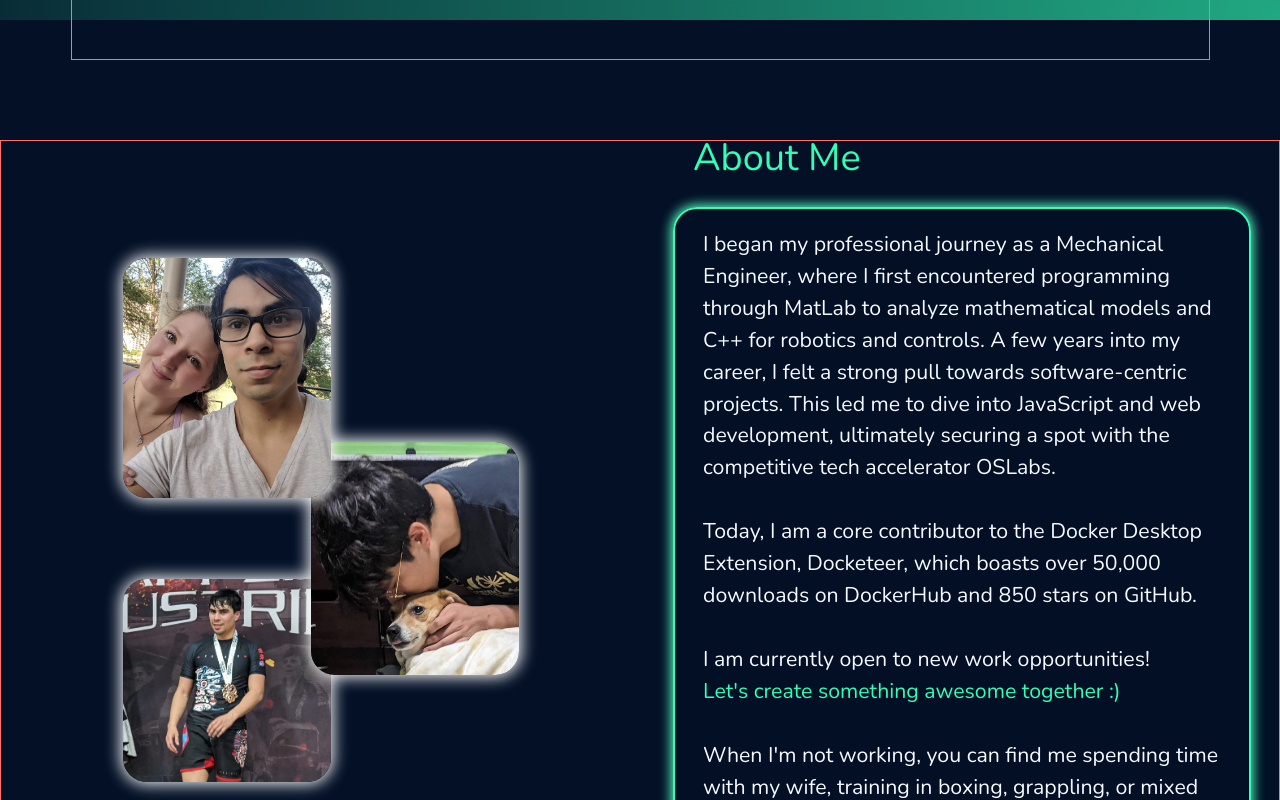
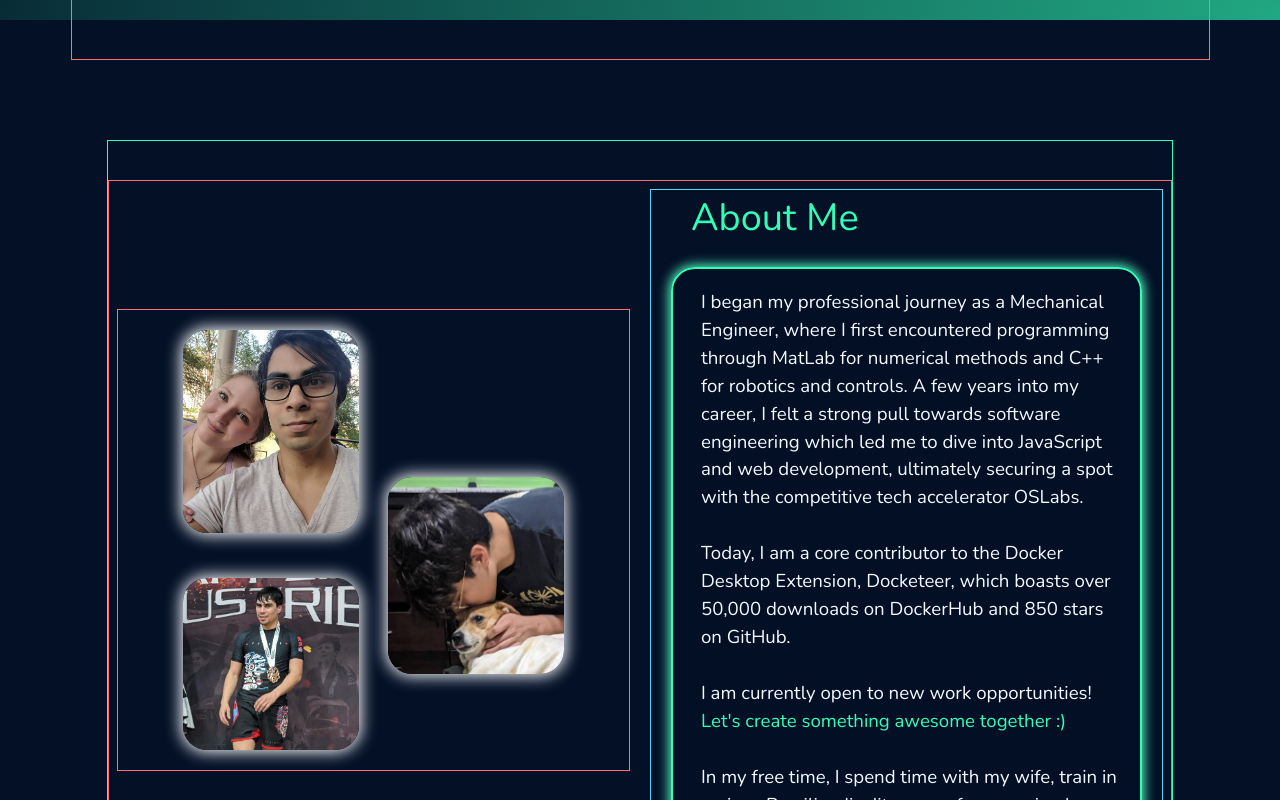
Before and after one commit to Cris-Morales/Cris-Morales-Portfolio-Website, a Next.js app: page / in a window 1280 px wide. Shown: the part 780-1580 px from the top of the page. Built offline with nearby package versions, Linux system fonts and the light colour scheme; no server answers.

Commit message:
commiting some About Me section layout changes, before branching and creating a completely different layout.

```diff
--- a/app/globals.css
+++ b/app/globals.css
@@ -149,11 +149,11 @@ a[class*="active"] .navLine {
 
 
 .aboutLeft {
-  left: 15%;
+  left: 20%;
 }
 
 .aboutRight {
-  right: 15%;
+  right: 20%;
 }
 
 .success {
--- a/app/ui/about/AboutMe.tsx
+++ b/app/ui/about/AboutMe.tsx
@@ -3,14 +3,16 @@ import Image from "next/image"
 export default function AboutMe() {
 
     return (
-        <section id='about' className="max-h-fit min-h-screen flex flex-col items-center justify-center md:scroll-m-14 mb-20 mt-10 border border-error w-full">
-            <article className="flex flex-col items-center justify-center lg:flex-row-reverse lg:items-start w-full 2xl:w-2/3 p-2 -mt-10">
-                <div className="lg:w-about-content">
+        <section id='about' className=" min-h-screen flex flex-col items-center justify-center md:scroll-m-14 mb-20 mt-10 xl:w-10/12 2xl:w-10/12 w-full lg:w-10/12 border border-primary">
+            {/* xl:w-10/12 2xl:w-full */}
+            <article className="flex flex-col items-center justify-center lg:flex-row-reverse lg:items-start w-full 2xl:w-full p-2 border border-error">
+                {/* -mt-10 */}
+                <div className="lg:w-1/2 border border-accent ">
                     <h3 className='text-primary text-3xl ml-10'>
                         About Me
                     </h3>
-                    <p className="text-xl border-2 border-primary rounded-3xl pl-7 pr-5 py-5 m-5 bg-background bg-opacity-35 boxGlow text-white-text">
-                        I began my professional journey as a Mechanical Engineer, where I first encountered programming through MatLab to analyze mathematical models and C++ for robotics and controls. A few years into my career, I felt a strong pull towards software-centric projects. This led me to dive into JavaScript and web development, ultimately securing a spot with the competitive tech accelerator OSLabs.
+                    <p className="text-lg border-2 border-primary rounded-3xl pl-7 pr-5 py-5 m-5 bg-background bg-opacity-35 boxGlow text-white-text lg:max-w-about-content">
+                        I began my professional journey as a Mechanical Engineer, where I first encountered programming through MatLab for numerical methods and C++ for robotics and controls. A few years into my career, I felt a strong pull towards software engineering which led me to dive into JavaScript and web development, ultimately securing a spot with the competitive tech accelerator OSLabs.
                         <br /><br />
                         Today, I am a core contributor to the Docker Desktop Extension, Docketeer, which boasts over 50,000 downloads on DockerHub and 850 stars on GitHub.
                         <br /><br />
@@ -22,11 +24,11 @@ export default function AboutMe() {
                             </a>
                         </span>
                         <br /><br />
-                        When I&apos;m not working, you can find me spending time with my wife, training in boxing, grappling, or mixed martial arts, caring for my animals, playing music or gaming with my  friends.
+                        In my free time, I spend time with my wife, train in various Brazilian Jiu-Jitsu, care for my animals, play music and game with my friends.
                     </p>
                 </div>
-                <div className="flex flex-col items-center lg:w-1/2 lg:mr-5 self-center pt-10">
-                    <div className="w-2/5 md:w-1/3  lg:w-5/12 xl:w-1/3 2xl:w-5/12 relative aboutRight top-8 sm:top-14 z-20 ">
+                <div className="flex flex-col items-center lg:w-1/2 lg:mr-5 self-center mt-10 lg:mt-0 border border-error py-5">
+                    <div className="min-w-44 max-w-64 w-1/3 lg:w-5/12 xl:w-1/3 2xl:w-5/12 relative aboutRight top-8 sm:top-14 z-20 -mt-8 sm:-mt-14">
                         <Image
                             src="/aboutMe/meAndPartner.jpg"
                             alt="Me and my wife."
@@ -35,7 +37,7 @@ export default function AboutMe() {
                             className="rounded-3xl aboutImageGlow"
                         />
                     </div >
-                    <div className="w-2/5 md:w-1/3 lg:w-5/12 xl:w-1/3 2xl:w-5/12 relative aboutLeft z-10">
+                    <div className="min-w-44 max-w-64 w-1/3 lg:w-5/12 xl:w-1/3 2xl:w-5/12 relative aboutLeft z-10">
                         <Image
                             src="/aboutMe/meAndDoggo.jpg"
                             alt="Me and our family Chonk, I mean Dog, in a tortilla blanket."
@@ -44,7 +46,7 @@ export default function AboutMe() {
                             className="rounded-3xl aboutImageGlow "
                         />
                     </div>
-                    <div className="w-2/5 md:w-1/3 lg:w-5/12 xl:w-1/3 2xl:w-5/12 relative aboutRight bottom-14 sm:bottom-24 lg:bottom-14 xl:bottom-24">
+                    <div className="min-w-44 max-w-64 relative aboutRight bottom-10 w-1/3 -mb-10 sm:bottom-24 sm:-mb-24 lg:bottom-14 lg:-mb-14 lg:w-5/12 xl:bottom-24 xl:-mb-24 xl:w-1/3 2xl:w-5/12">
                         <Image
                             src="/aboutMe/jiuJitsuTournament.jpg"
                             alt="Me, at my 3rd Grappling Tournament at Blue Belt, getting bronze because I was late to my match against the silver metal winner."
--- a/tailwind.config.ts
+++ b/tailwind.config.ts
@@ -21,6 +21,7 @@ const config: Config = {
     fontSize: {
       sm: '0.750rem',
       base: '1rem',
+      'lg': '1.166rem',
       xl: '1.333rem',
       '2xl': '1.777rem',
       '3xl': '2.369rem',
```
